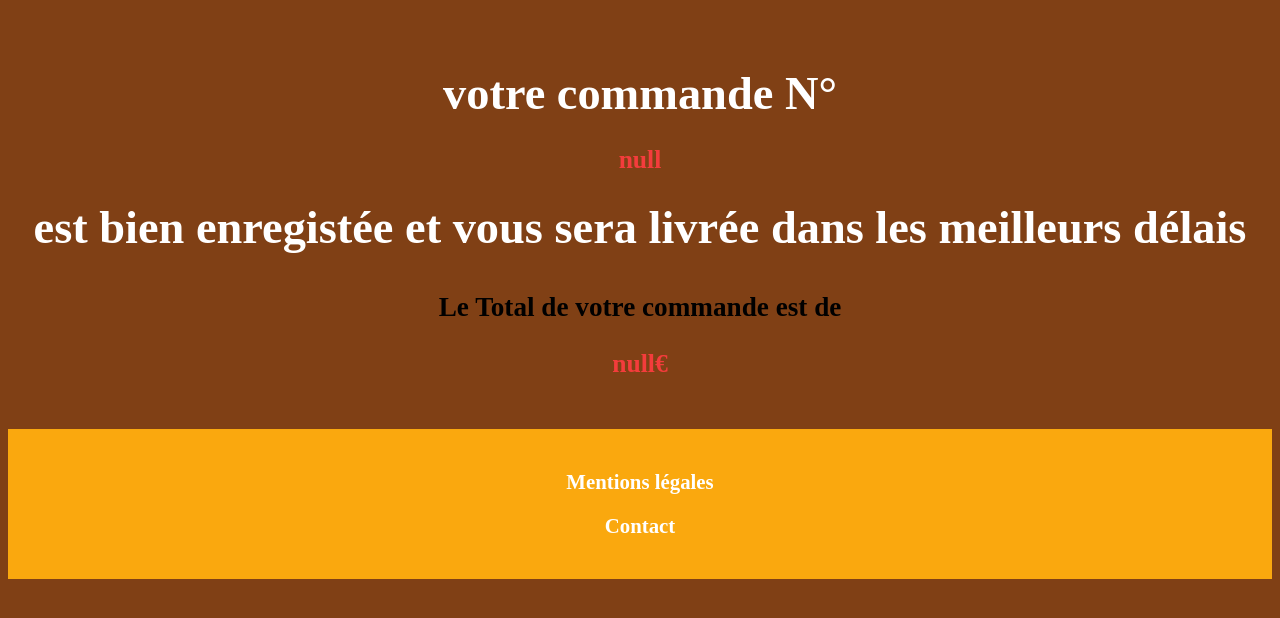
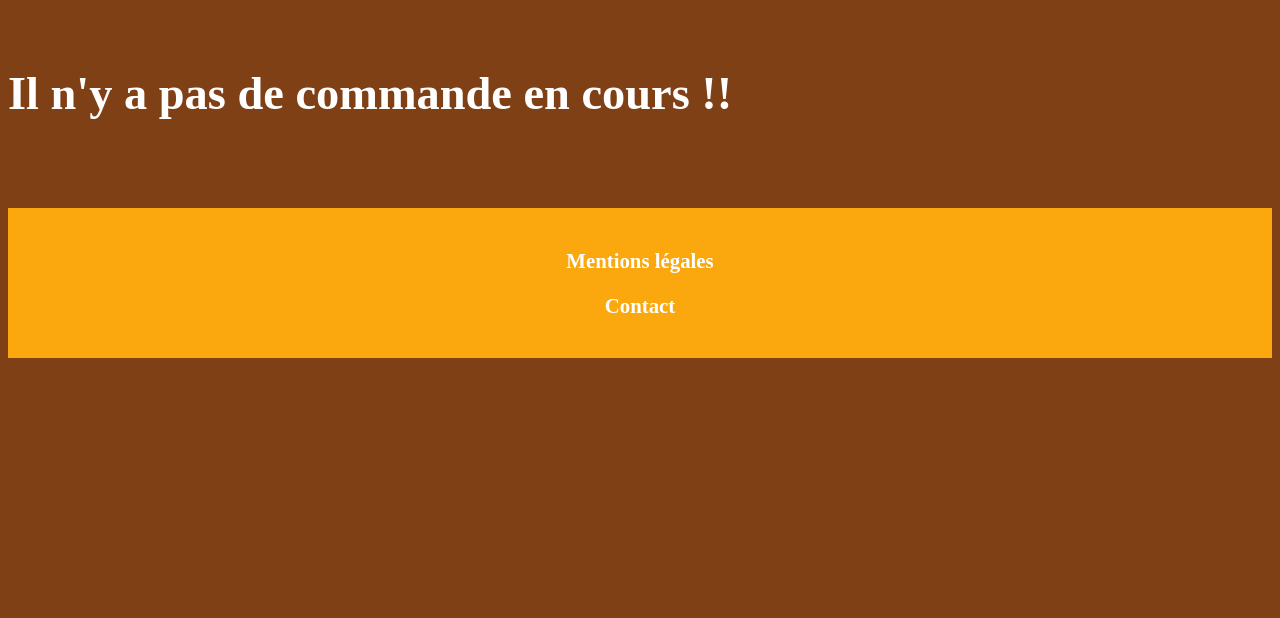
Before and after one commit to karimc77/KarimCheaibi_5_23072021, a plain HTML site: page front-end/confirm.html in a window 1280 px wide. Shown: the part 130-748 px from the top of the page. Drawn offline with Linux system fonts and the light colour scheme.

Commit message:
fin de la page confirmation

```diff
--- a/front-end/confirm.html
+++ b/front-end/confirm.html
@@ -20,19 +20,22 @@
         </nav>
     </header>
     <main>
-        <section class="index_produits">
+        <section class="index-produits">
             <h1 class="h1">
               votre commande N°
-                <p class="comnumber"></p>
-              est bien enregistée et vous sera livrée dans les meilleurs délais
+                <p class="com-number"></p>
+              est bien enregistrée et vous sera livrée dans les meilleurs délais
             </h1>
 
-            <h2 contact="contactCommande"></h2>
+            <h2 contact="contact-commande"></h2>
 
             <h2 class="h2">
               Le Total de votre commande est de
-              <p class="confirmprice"></p>
+              <p class="confirm-price"></p>
             </h2>
+        </section>
+        <section class="no-commande">
+            <h1> Il n'y a pas de commande en cours !! </h1>
         </section>
     </main>
 
--- a/front-end/css/style.css
+++ b/front-end/css/style.css
@@ -222,15 +222,28 @@ main {
     text-align: center;
   }
 
-  h1 {
+  h1, h2 {
     font-size: 2.9rem;
+    color:#fff
   }
   p {
     font-size: 1.6rem;
-    color: #f43c3c;
+    color: blue;
   }
   #confirmprice {
     color: #f43c3c;
+  }
+
+  .no-commande {
+    display:none;
+  }
+
+  .is-visible {
+    display:flex;
+  }
+
+  .is-not-visible {
+    display: none;
   }
 
 
--- a/front-end/js/confirm.js
+++ b/front-end/js/confirm.js
@@ -5,20 +5,26 @@
  */
 
 let products = JSON.parse(localStorage.getItem("products"));
-let totalPrice = JSON.parse(localStorage.getItem("totalPrice"));
+let totalPrice = localStorage.getItem("totalPrice");
 let id = localStorage.getItem("orderIdResponse");
 
+if (!id) {
+    document.querySelector(".no-commande").classList.add("is-visible");
+    document.querySelector(".index-produits").classList.add("is-not-visible");
+}else {
+    document.querySelector(".com-number").textContent = `${id} `;
 
-document.querySelector(".comnumber").textContent = `${id} `;
+    document.querySelector(".confirm-price").textContent = `${totalPrice}`;
 
-document.querySelector(".confirmprice").textContent = `${totalPrice}€`;
+    const DisplayRecept = () => {
+        localStorage.removeItem("products");
+        localStorage.removeItem("totalPrice");
+        localStorage.removeItem("orderIdResponse");
+    }
 
-const DisplayRecept = () => {
-  localStorage.removeItem(products);
+DisplayRecept();
 }
 
-DisplayRecept("totalPrice");
-DisplayRecept("products");
-DisplayRecept("orderIdResponse");
+
 
 // -----------------------------------------------------------------------------
--- a/front-end/js/panier.js
+++ b/front-end/js/panier.js
@@ -272,6 +272,7 @@ document.querySelector(".form").addEventListener("submit", (event) => {
         if (response.ok) {
     //Envoyer l'id dans le local storage
           localStorage.setItem("orderIdResponse", dataResponse.orderId);
+          localStorage.setItem("totalPrice", totalPrice.innerText);
           alert(dataResponse.orderId);
           window.location = "confirm.html";
         } else {
```
